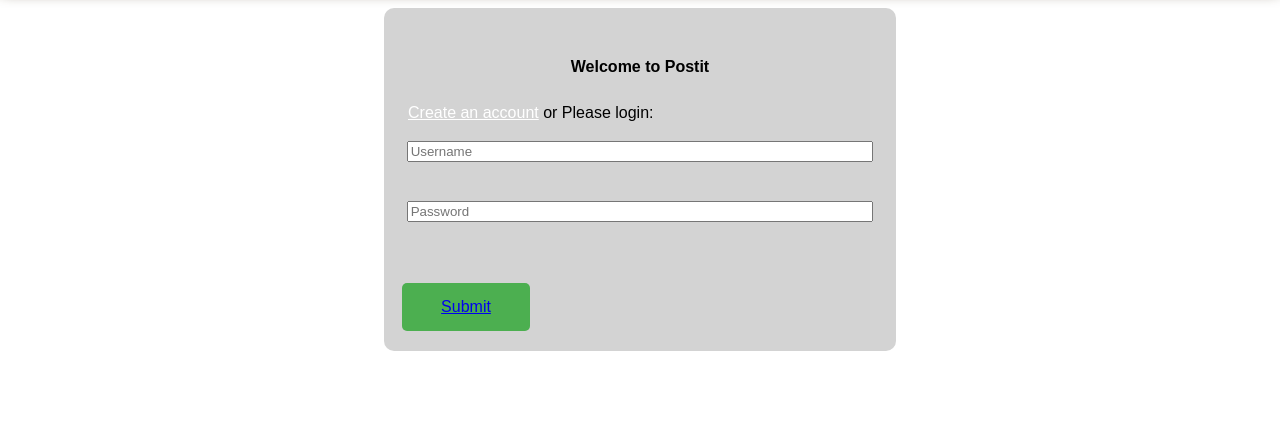
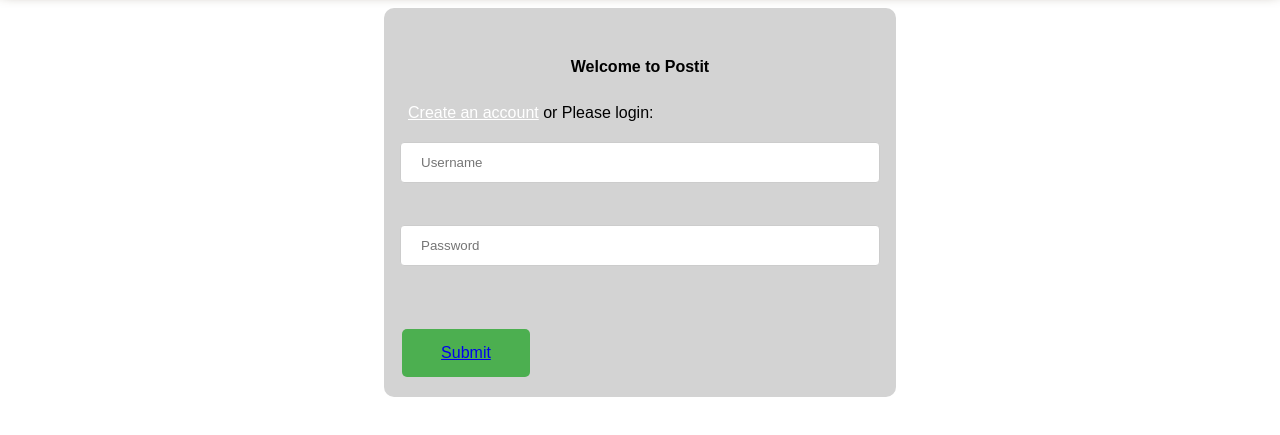
Before and after one commit to rummikook/WAD2022Homework2, a plain HTML site: page login.html in a window 1280 px wide. Shown: the part 91-526 px from the top of the page. Drawn offline with Linux system fonts and the light colour scheme.

Commit message:
fixed form css

```diff
--- a/login.html
+++ b/login.html
@@ -33,8 +33,8 @@
         <h4 style="text-align: center">Welcome to Postit</h4>
         <a href="#">Create an account</a> or Please login:
       </div>
-      <input type="text" placeholder="Username" required><br>
-      <input type="password" placeholder="Password" required><br><br>
+      <input id="username" type="text" placeholder="Username" required><br>
+      <input id="password" type="password" placeholder="Password" required><br><br>
       <button id="submit" type="submit"><a href="index.html">Submit</a></button>
       <!-- I wasn't find able to find out why does it shows input required only once -->
     </form>
--- a/res/css/form.css
+++ b/res/css/form.css
@@ -110,7 +110,7 @@
 	width: 8em;
 }
 
-#text#password#file {
+#username, #password {
 	width: 100%;
   padding: 12px 20px;
   margin: 8px 0;
```
